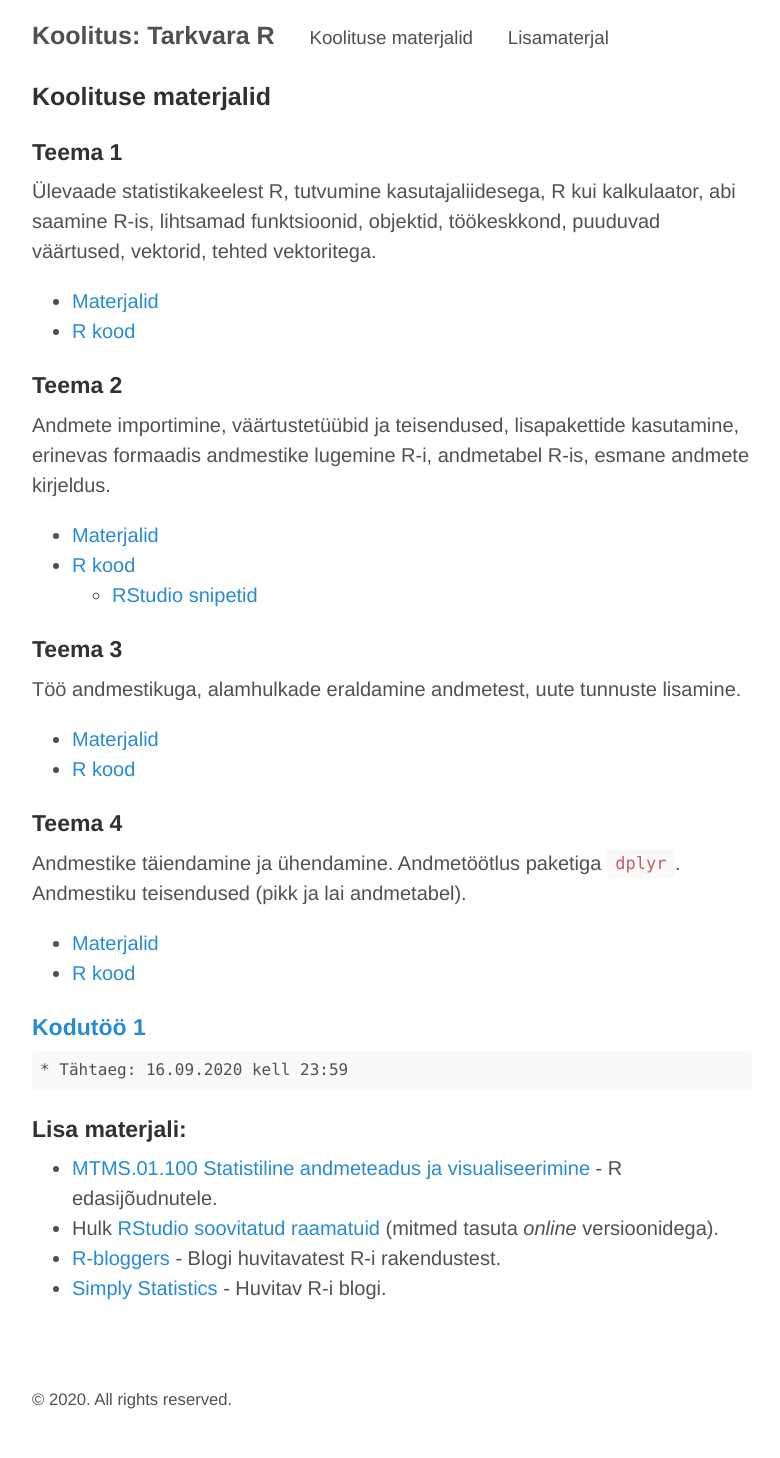
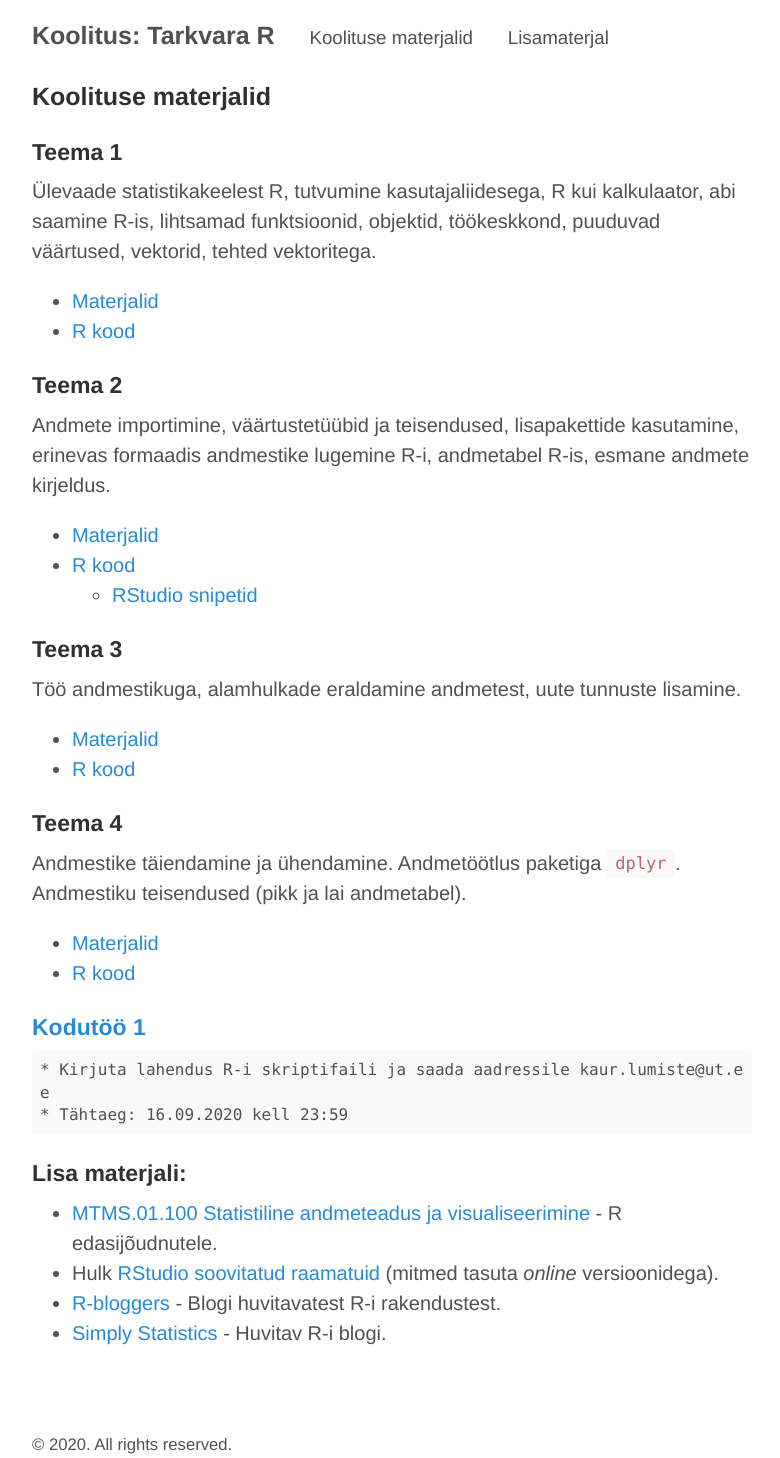
Before and after one commit to Rkursus/tykliinikum, a Jekyll site: the page built from materjalid.md, in a window 1280 px wide. Shown: the whole page, without its empty margins (248-1028 px from the left). Built offline with Jekyll 4.4.1, drawn with Linux system fonts in a browser that asks for light colours; our own code applies the rules of GitHub Pages for plain Markdown files; before the commit the page ends 1413 px from its top, so only the background shows below that.

Commit message:
Update materjalid.md

```diff
--- a/materjalid.md
+++ b/materjalid.md
@@ -41,6 +41,7 @@ Andmestike täiendamine ja ühendamine. Andmetöötlus paketiga `dplyr`. Andmest
 * [R kood](https://github.com/Rkursus/tykliinikum/raw/master/_teema4/teema4_kood.R)
 
 ## [Kodutöö 1](kodutoo1)
+	* Kirjuta lahendus R-i skriptifaili ja saada aadressile kaur.lumiste@ut.ee
     * Tähtaeg: 16.09.2020 kell 23:59
 
 
```
